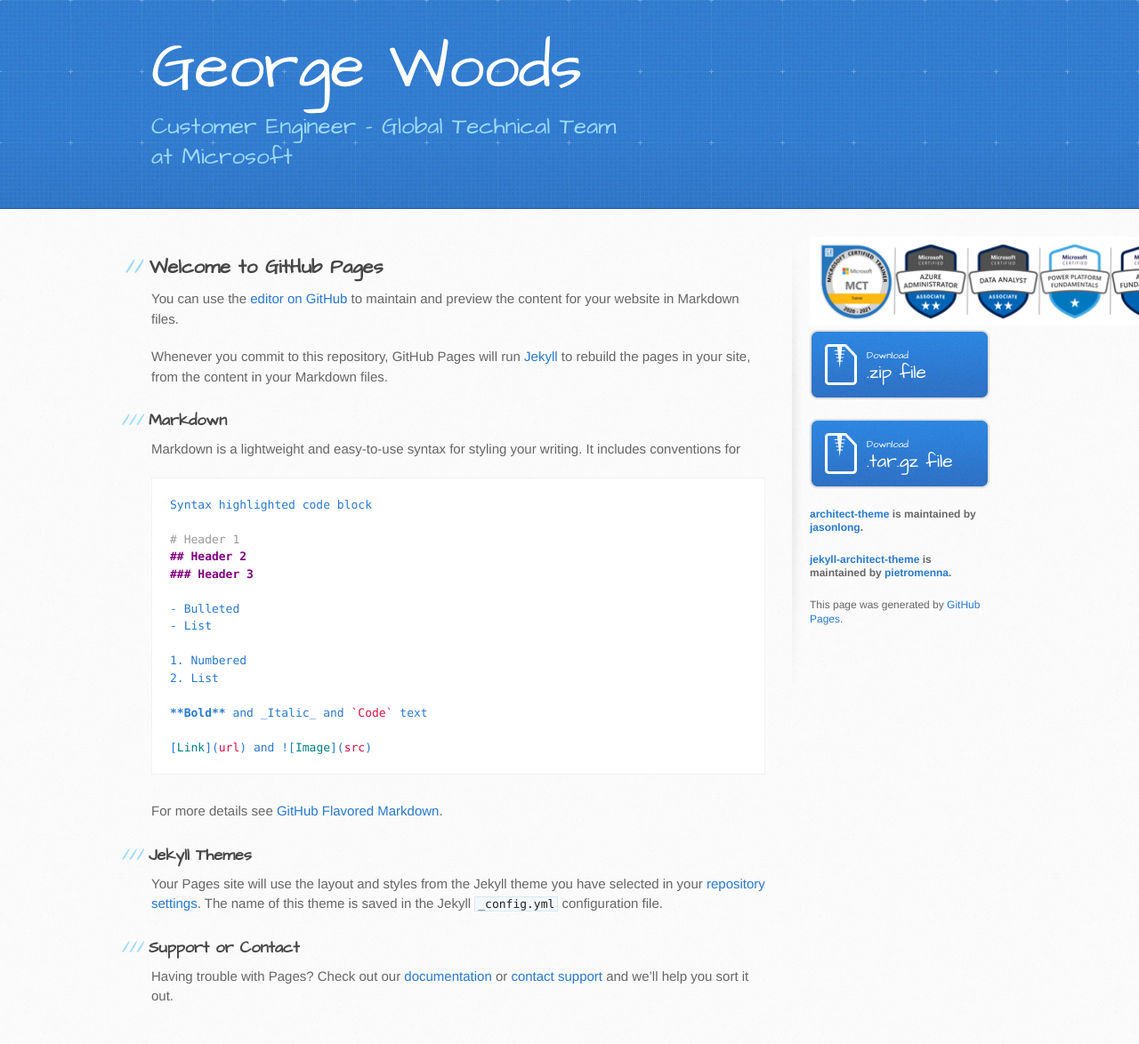
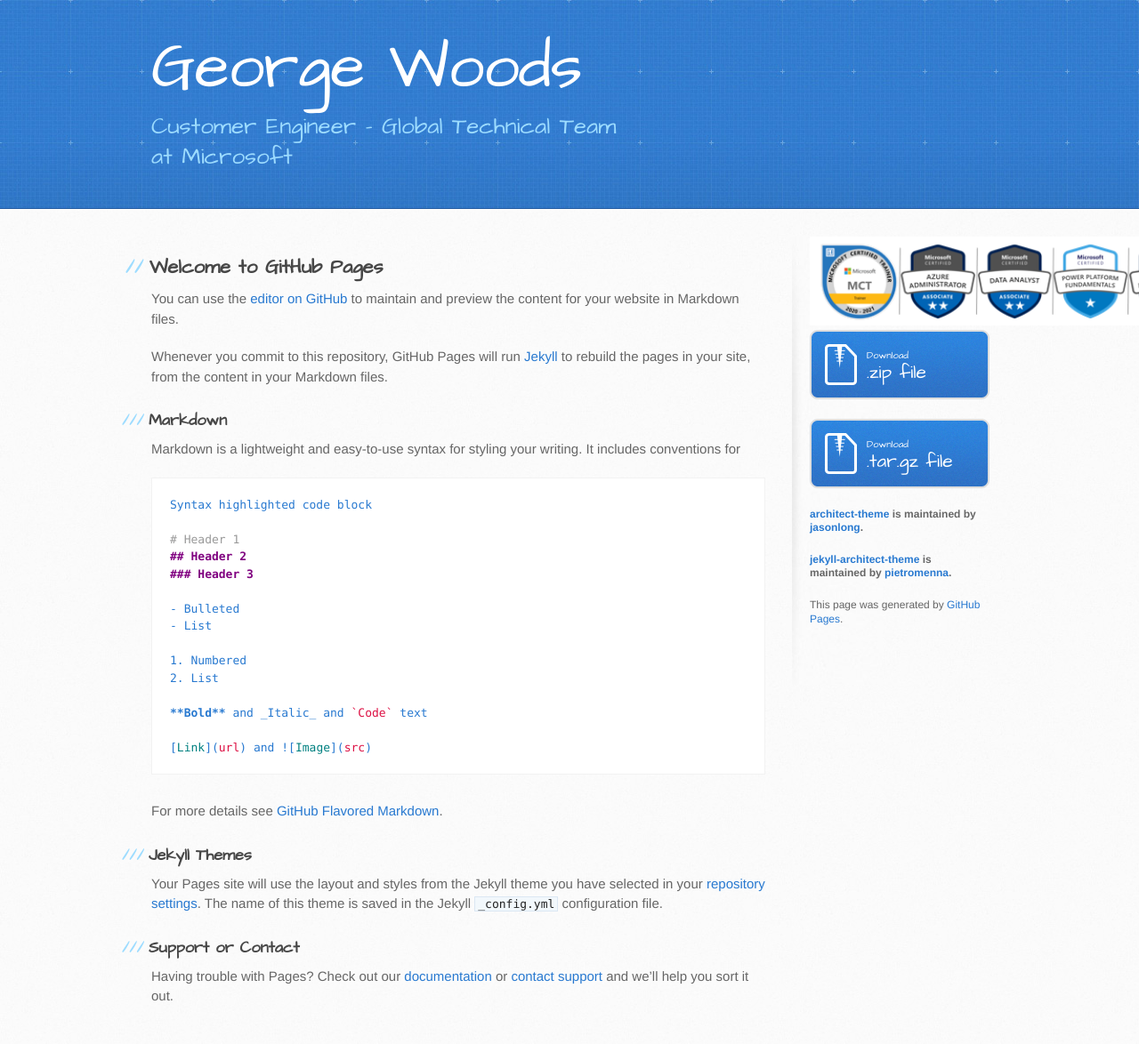
Before and after one commit to gvwoods/gvwoods.github.io, a Jekyll site: the page built from index.md, in a window 1280 px wide. Shown: the whole page at 89% size. Built offline with Jekyll 4.4.1, drawn with Linux system fonts in a browser that asks for light colours; our own code applies the rules of GitHub Pages for plain Markdown files.

Commit message:
Update default.html

```diff
--- a/_layouts/default.html
+++ b/_layouts/default.html
@@ -34,7 +34,7 @@
         </section>
 
         <aside id="sidebar">
-           <img src="images/certsweb.png" alt="test" width="425" height="100">
+           <img src="images/certsweb.png" alt="test" width="450" height="100">
           <a href="https://github.com/pietromenna/jekyll-architect-theme/archive/master.zip" class="button">
             <small>Download</small>
             .zip file
```
